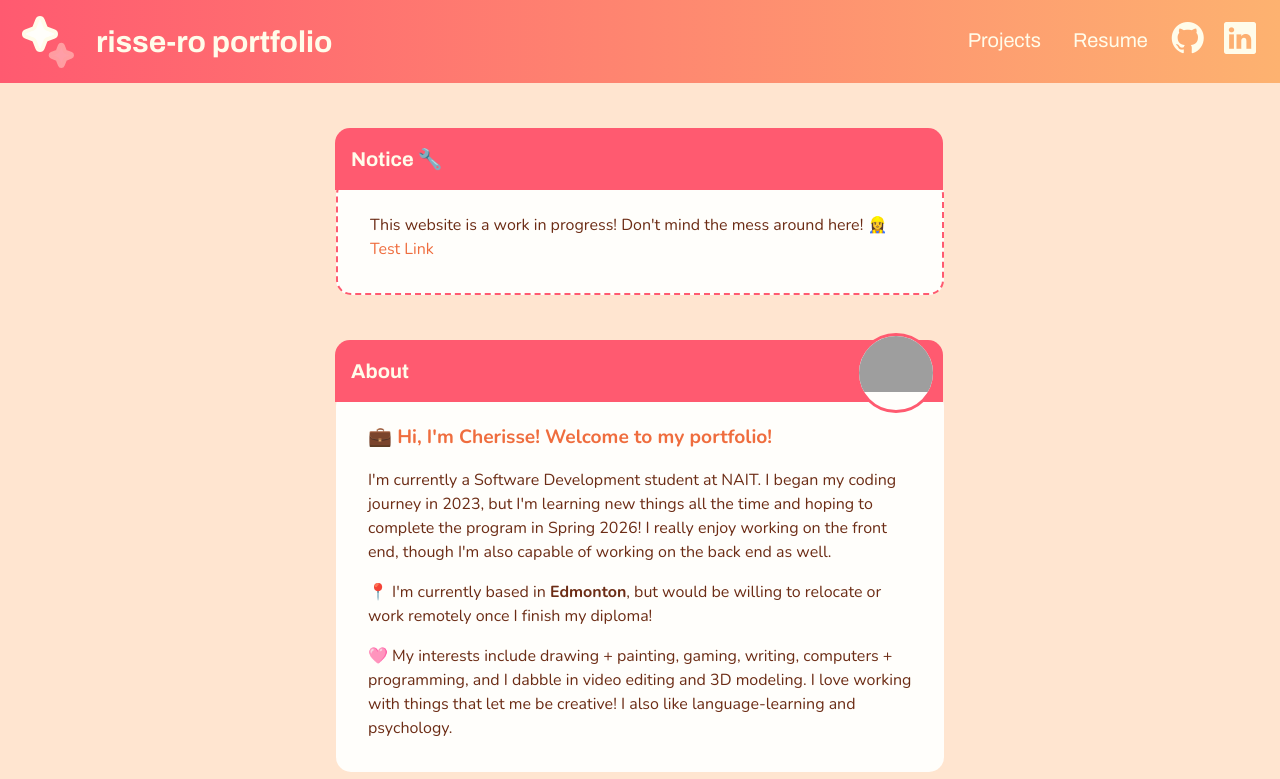
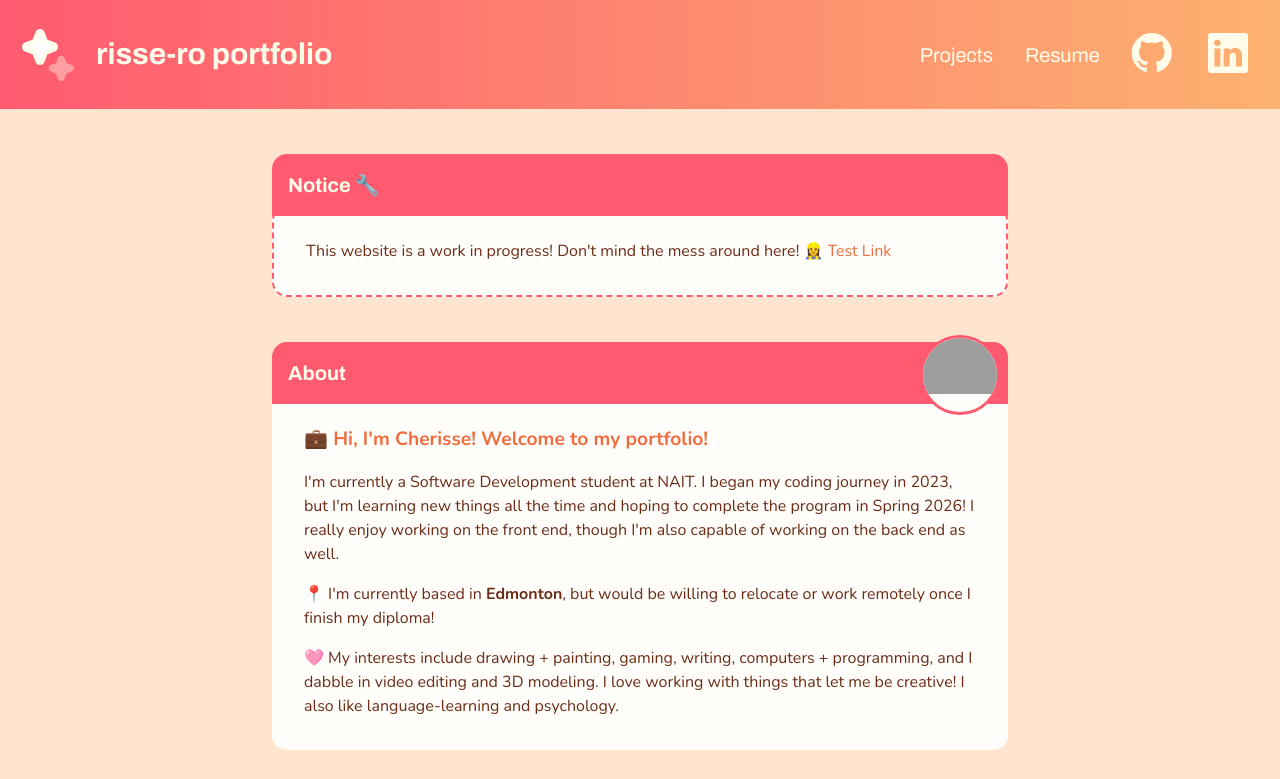
Before and after one commit to risse-ro/risse-ro.github.io, a plain HTML site: page index.html in a window 1280 px wide. Shown: the top 779 px of the page. Drawn offline with nearby package versions, Linux system fonts and the light colour scheme; grey boxes are pictures that could not be loaded.

Commit message:
Adjust Spacing + Media Queries
Adjusts spacing in the header and footer, and adds media queries so things will display better depending on the screen size.

```diff
--- a/css/styles.css
+++ b/css/styles.css
@@ -72,21 +72,25 @@ header,
 footer {
     background-color: var(--header);
     color: var(--header-text);
+    padding: 1rem;
     text-align: center;
-    line-height: 5rem;
 }
 
 header {
-    padding: 0 1rem;
     background-image: linear-gradient(to right, var(--header), var(--accent));
 }
 
 header svg {
     fill: var(--white);
-    width: 4rem;
+    width: 3rem;
 }
 
-.icons>i {
+.menu>li,
+.site-id>h2 {
+    padding: 1rem;
+}
+
+header i {
     font-size: 2rem;
     margin: 0 0.5rem;
 }
@@ -98,7 +102,6 @@ header svg {
 }
 
 .menu-container {
-    /* display: none; */
     width: 100%;
 }
 
@@ -114,7 +117,6 @@ main h3 {
     background-color: var(--header);
     position: absolute;
     padding: 1rem;
-    margin: 0 0 0 -1px;
     width: 100%;
     top: -3.20rem;
     left: 50%;
@@ -196,7 +198,6 @@ header a,
 header a:link,
 header a:visited {
     color: var(--header-text);
-    padding: 0.5rem 1rem;
 }
 
 header a:hover,
@@ -218,7 +219,7 @@ a:active {
     color: var(--accent);
 }
 
-/* Special */
+/* Special/Misc */
 span.emphasis {
     font-size: 1.2rem;
     font-weight: bold;
@@ -244,11 +245,23 @@ ul.tags li {
 }
 
 /* Media Queries */
-@media screen and (min-width: 576px) {
+
+@media screen and (min-width: 596px) {
+    main {
+        padding: 0 6rem;
+    }
+}
+
+@media screen and (min-width: 790px) {
     .hamburger-menu {
         display: none;
     }
 
+    header {
+        padding: auto 3rem;
+    }
+
+    /* Adjusting Flex Settings */
     .flex {
         display: flex;
         flex-flow: row wrap;
@@ -257,6 +270,7 @@ ul.tags li {
     .menu-container {
         width: unset;
         flex-wrap: nowrap;
+        align-items: center;
     }
 
     nav {
@@ -267,6 +281,17 @@ ul.tags li {
         justify-content: flex-end;
     }
 
+    /* Header */
+    header svg {
+        width: 4rem;
+    }
+
+    header i {
+        font-size: 2.5rem;
+        margin: 0 1rem;
+    }
+
+    /* Cards */
     .card-section>div {
         width: 45%;
         margin: 1rem auto;
@@ -280,6 +305,17 @@ ul.tags li {
 
 @media screen and (min-width: 1024px) {
     main {
-        padding: 0 20rem;
+        padding: 0 8rem;
+    }
+
+    main section:nth-of-type(-n + 2) {
+        margin: 0 9rem;
+        margin-top: 6rem;
+    }
+
+    /* Cards */
+    .card-section>div {
+        width: 30%;
+        margin: 1rem auto;
     }
 }
--- a/index.html
+++ b/index.html
@@ -38,20 +38,16 @@
                 <h2><a href="index.html">risse-ro portfolio</a></h2>
             </section>
             <div class="hamburger-menu mobile-flex">
-                <svg xmlns="http://www.w3.org/2000/svg" width="48" height="48" fill="currentColor" class="bi bi-list"
-                    viewBox="0 0 16 16">
-                    <path fill-rule="evenodd"
-                        d="M2.5 12a.5.5 0 0 1 .5-.5h10a.5.5 0 0 1 0 1H3a.5.5 0 0 1-.5-.5m0-4a.5.5 0 0 1 .5-.5h10a.5.5 0 0 1 0 1H3a.5.5 0 0 1-.5-.5m0-4a.5.5 0 0 1 .5-.5h10a.5.5 0 0 1 0 1H3a.5.5 0 0 1-.5-.5" />
-                </svg>
+                <i class="bi bi-list"></i>
             </div>
             <div class="menu-container flex collapsed">
                 <ol class="menu flex">
                     <li><a href="#">Projects</a></li>
-                    <li><a href="#">Resume</i></a></li>
+                    <li><a href="#">Resume</a></li>
                 </ol>
                 <div class="icons">
-                    <i class="bi bi-github"></i>
-                    <i class="bi bi-linkedin"></i>
+                    <a href="https://github.com/risse-ro"><i class="bi bi-github"></i></a>
+                    <a href="https://www.linkedin.com/in/cherisse-r-2174aa219/"><i class="bi bi-linkedin"></i></a>
                 </div>
             </div>
         </nav>
--- a/js/main.js
+++ b/js/main.js
@@ -1,3 +1,6 @@
+/**
+ * Sets the current year automatically in the footer.
+ */
 function setYear() {
     let currentYear = new Date().getFullYear();
     let footerYear = document.querySelector('footer span');
@@ -11,10 +14,13 @@ hamburgerMenu.addEventListener("click", () => {
     menu.classList.toggle('expanded');
 });
 
-minWidth576 = window.matchMedia("(min-width: 576px)");
+minWidth576 = window.matchMedia("(min-width: 790px)");
 
+/**
+ * Automatically expands nav links if window is expanded >790px.
+ */
 function autoExpandNav() {
-    minWidth576.matches || window.innerWidth > 576 ? menu.classList.add('expanded') : menu.classList.remove('expanded');
+    minWidth576.matches || window.innerWidth > 790 ? menu.classList.add('expanded') : menu.classList.remove('expanded');
 }
 
 autoExpandNav();
```
Also changed, not shown: 1 other file.
